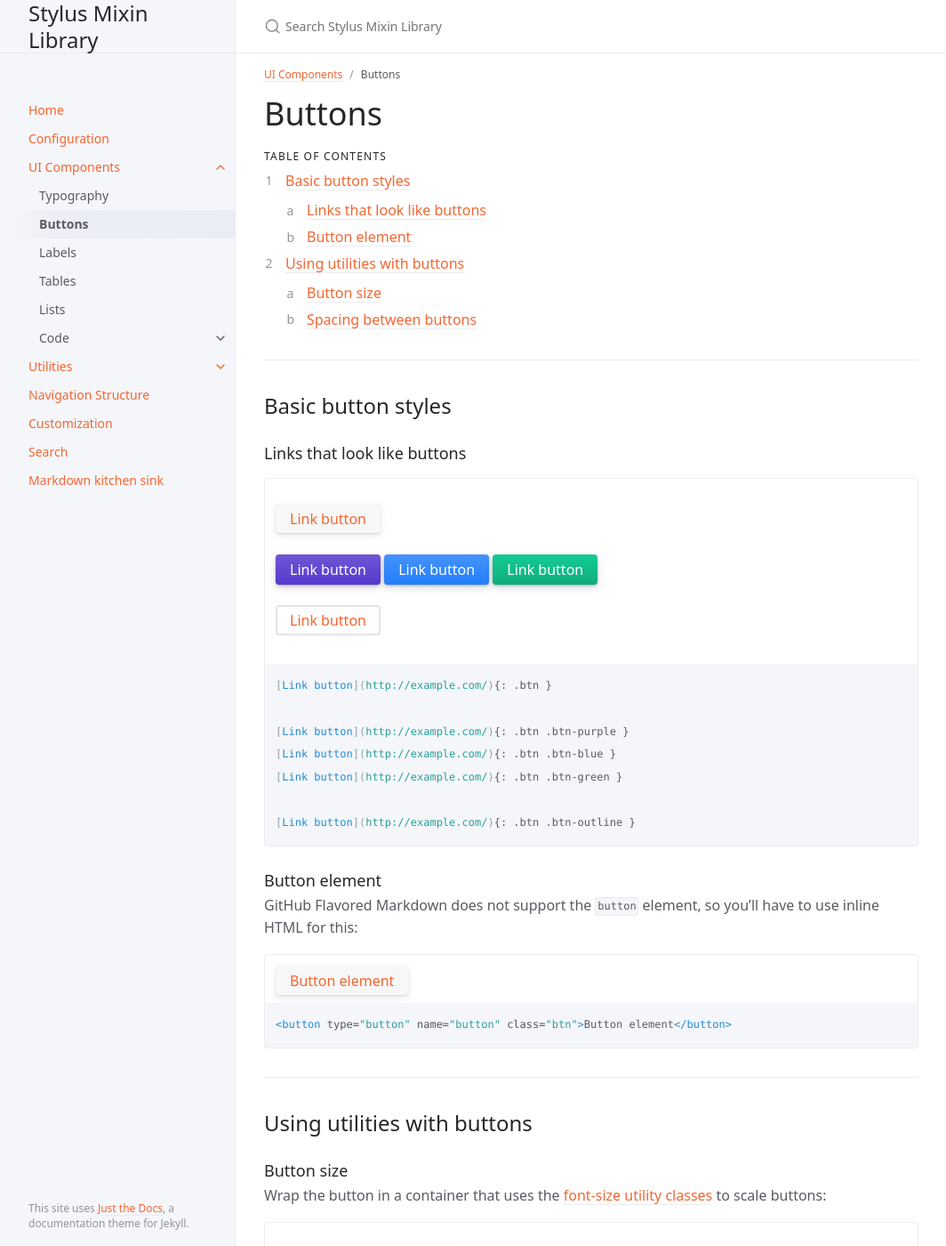
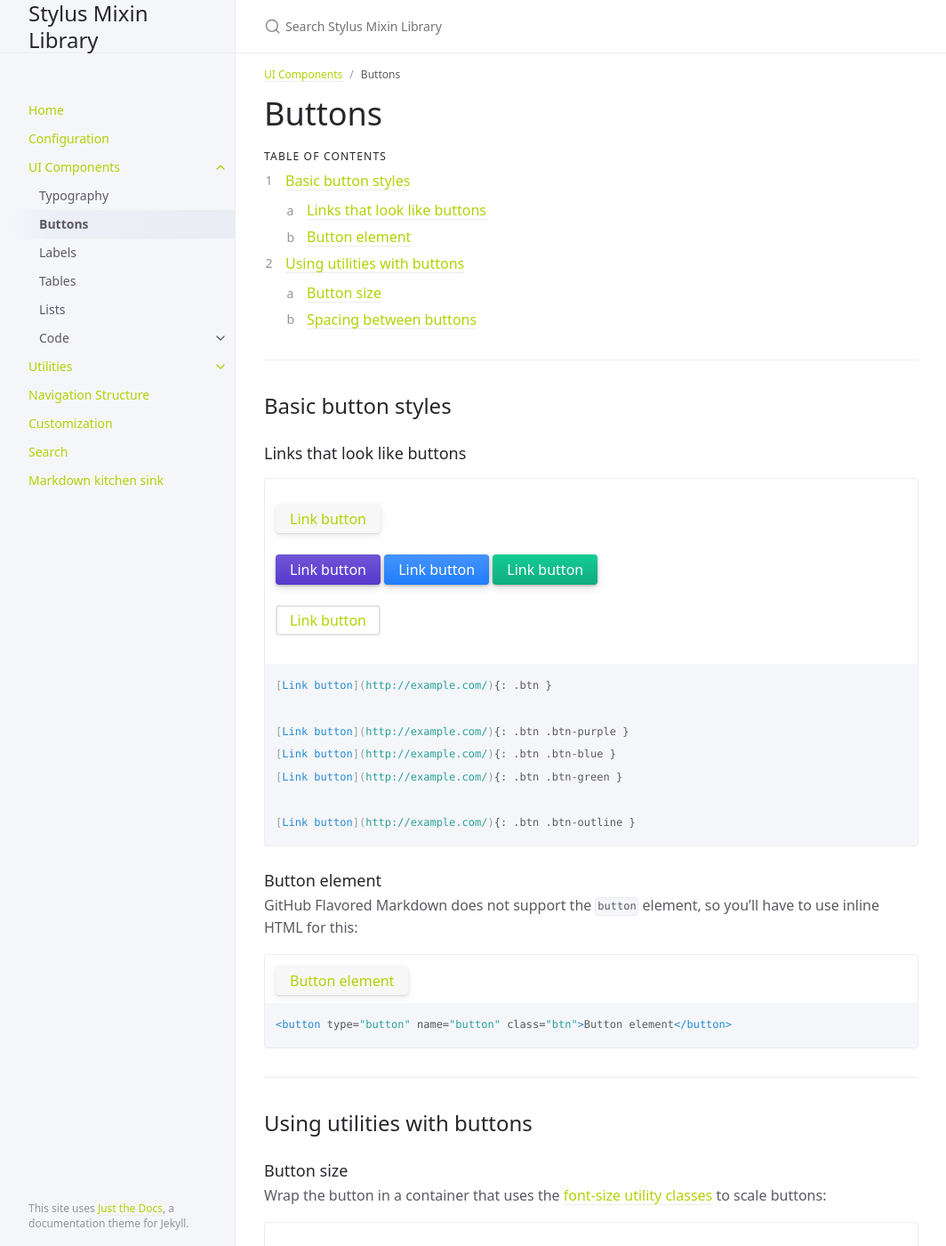
Before and after one commit to stylusmixinlibrary/stylusmixinlibrary.github.io, a Jekyll site: the page built from docs/ui-components/buttons.md, in a window 1280 px wide and 1400 px high. Shown: the whole window at 89% size, without its empty margins (107-1171 px from the left). Built offline with Jekyll 4.4.1, drawn with Linux system fonts in a browser that asks for light colours.

Commit message:
Update _variables.scss

```diff
--- a/_sass/support/_variables.scss
+++ b/_sass/support/_variables.scss
@@ -70,7 +70,7 @@ $red-100: #f96e65 !default;
 $red-200: #e94c4c !default;
 $red-300: #dd2e2e !default;
 
-$orange-000: #F36631 !default;
+$primary-000: #B3D107 !default;
 
 $body-background-color: $white !default;
 $sidebar-color: $grey-lt-000 !default;
@@ -83,8 +83,8 @@ $body-text-color: $grey-dk-100 !default;
 $body-heading-color: $grey-dk-300 !default;
 $search-result-preview-color: $grey-dk-000 !default;
 $nav-child-link-color: $grey-dk-100 !default;
-$link-color: $orange-000 !default;
-$btn-primary-color: $orange-000 !default;
+$link-color: $primary-000 !default;
+$btn-primary-color: $primary-000 !default;
 $base-button-color: #f7f7f7 !default;
 
 //
```
